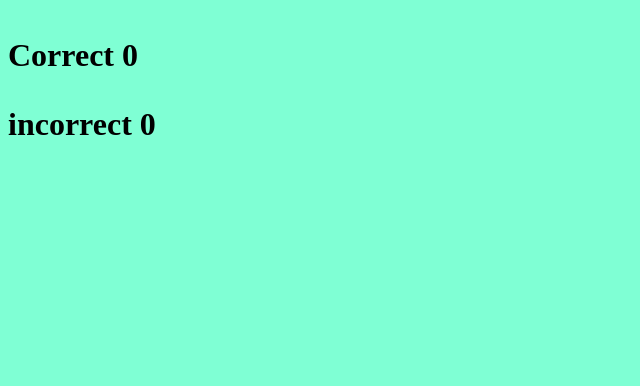
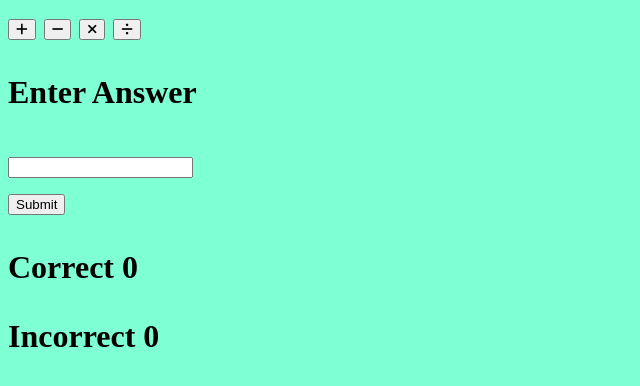
Before and after one commit to miclo84/love-math, a plain HTML site: page index.html in a window 1280 px wide. Shown: the part 92-478 px from the top of the page, without its empty margins (0-640 px from the left). Drawn offline with Linux system fonts and the light colour scheme.

Commit message:
html question area add

```diff
--- a/index.html
+++ b/index.html
@@ -13,14 +13,39 @@
     <img src="/assets/images/logo.png" alt="logo">
 
 
-    <div class= "game-area"></div>
+    <div class= "game-area">
+        <div class="controls-area">
+            <button class="btn btn-big btn-green">
+                <i class="fas fa-plus"></i>
+            </button>
+            <button class="btn btn-big btn-blue">
+                <i class="fas fa-minus"></i>
+            </button>
+            <button class="btn btn-big btn-orange">
+                <i class="fas fa-times"></i>
+            </button>
+            <button class="btn btn-big btn-red">
+                <i class="fas fa-divide"></i>
+            </button>
+        </div>
+        <div class="question-area">
+            <span id="oprerand1"></span>
+            <span id="operator"></span>
+            <span id="oprerand2"></span>
+            <span></span>
+            <p class="answer-message">Enter Answer</p>
+            <input type="number" id="answer-box">
+        </div>
+        <button class="btn btn-gray">Submit</button>
+    </div>
 
     <div class="score-area">
         <p class="scores">Correct <span id= "score">0</span></p>
-        <p class="scores">incorrect <span id="incorrect ">0</span></p>
+        <p class="scores">Incorrect <span id="incorrect ">0</span></p>
     </div>
 
     <script src="/assets/js/script.js"></script>
+    <script src="https://kit.fontawesome.com/c7dbda0798.js" crossorigin="anonymous"></script>
 
 </body>
 </html>
```
